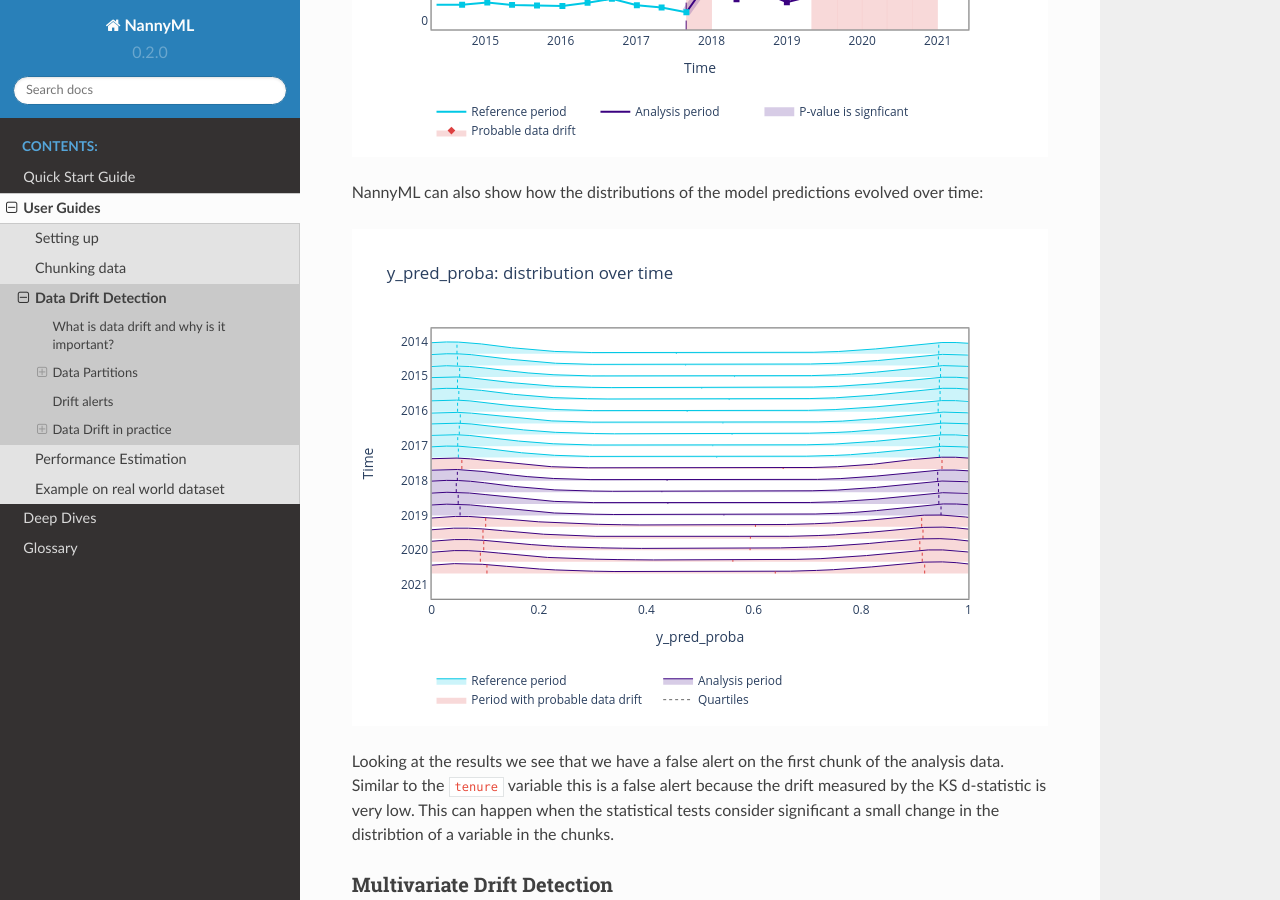
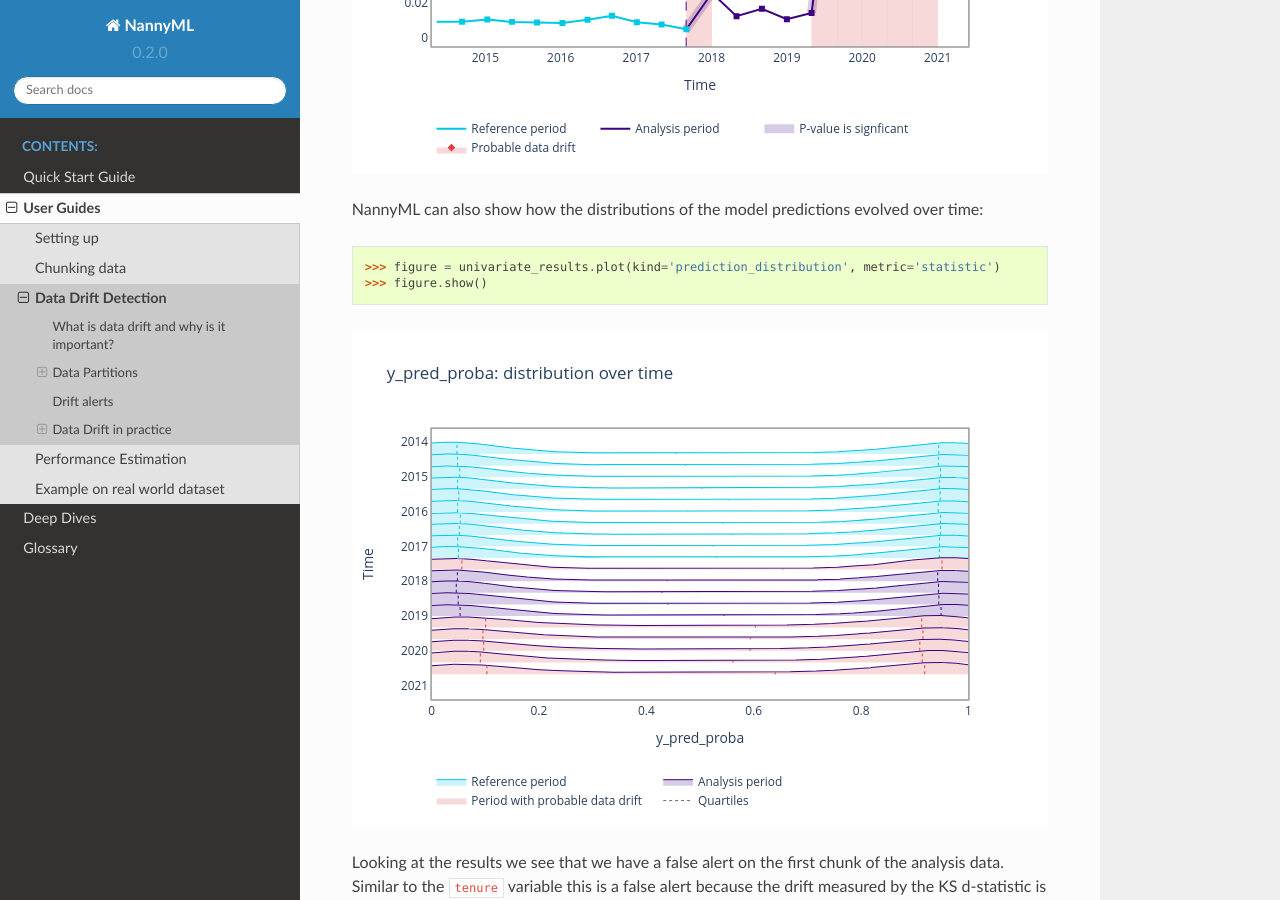
Before and after one commit to NannyML/nannyml, a Sphinx documentation site: the page built from docs/guides/data_drift.rst, in a window 1280 px wide and 900 px high, scrolled down 12519 px. Built offline with Sphinx 7.4.7 and the Read the Docs theme 2.0.0, drawn with Linux system fonts in a browser that asks for light colours; pages that are not in the unit, such as notebooks, are missing from menus; some of the changed text lies outside the part shown.

Commit message:
update drift guide and plot

```diff
--- a/docs/guides/data_drift.rst
+++ b/docs/guides/data_drift.rst
@@ -141,6 +141,7 @@
     >>> data = pd.concat([reference, analysis], ignore_index=True)
     >>> univariate_results = univariate_calculator.calculate(data=data)
     >>> # let's view a small subset of our results:
+    >>> # We use the data property of the results class to view the relevant data.
     >>> univariate_results.data.iloc[:5, :9]
 
 +----+---------------+---------------+-------------+---------------------+---------------------+-------------+-------------------------+----------------------------+--------------------------+
@@ -293,6 +294,11 @@
 
 NannyML can also show how the distributions of the model predictions evolved over time:
 
+.. code-block:: python
+
+    >>> figure = univariate_results.plot(kind='prediction_distribution', metric='statistic')
+    >>> figure.show()
+
 .. image:: ../_static/drift-guide-predictions-joyplot.svg
 
 
@@ -363,7 +369,8 @@
 
 .. code-block:: python
 
-    >>> rcerror_results
+    >>> # We use the data property of the results class to view the relevant data.
+    >>> rcerror_results.data
 
 +----+---------------+---------------+-------------+---------------------+---------------------+-------------+------------------------+-------------------+-------------------+---------+
 |    | key           |   start_index |   end_index | start_date          | end_date            | partition   |   reconstruction_error |   lower_threshold |   upper_threshold | alert   |
```
Also changed, not shown: docs/_static/drift-guide-multivariate.svg, docs/examples/Deep Dive Data Reconstruction with PCA.ipynb, docs/examples/Guide Data Drift.ipynb, docs/examples/NannyML Workflow.ipynb.
